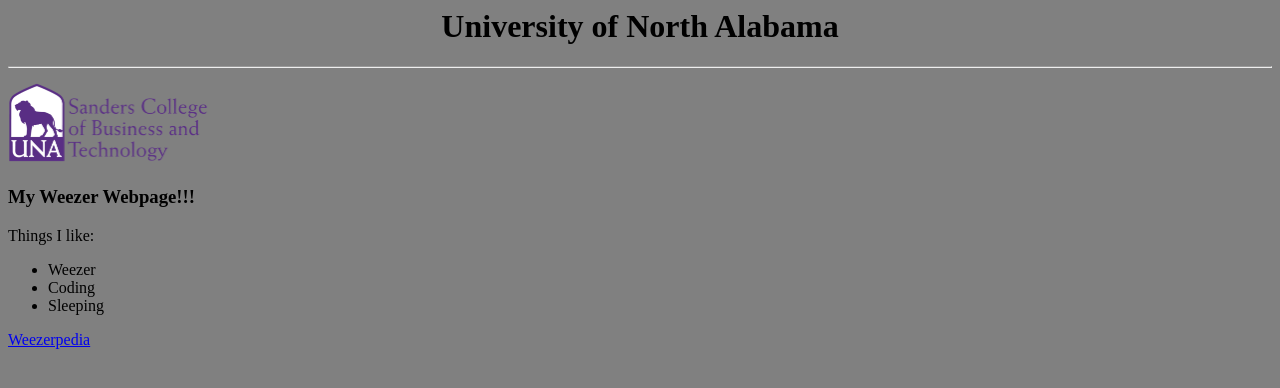
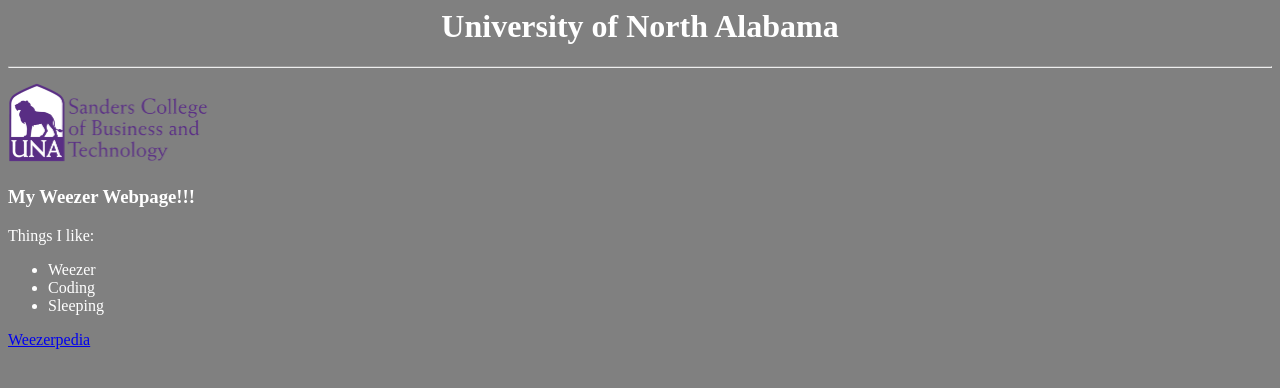
Before and after one commit to aterry15/aterry15.github.io, a plain HTML site: page index.html in a window 1280 px wide. Drawn offline with Linux system fonts and the light colour scheme.

Commit message:
Changed text to white

```diff
--- a/index.html
+++ b/index.html
@@ -4,7 +4,7 @@
         <title>Andrew's Weezer Webpage</title>
     </head>
 
-    <body style="background-color: gray;">
+    <body style="background-color: gray; color: white">
         <p><h1 style="text-align: center;">University of North Alabama</h1></p>
         <hr>
         <img src="logo.webp" alt="UNA Logo" width="200">
```
